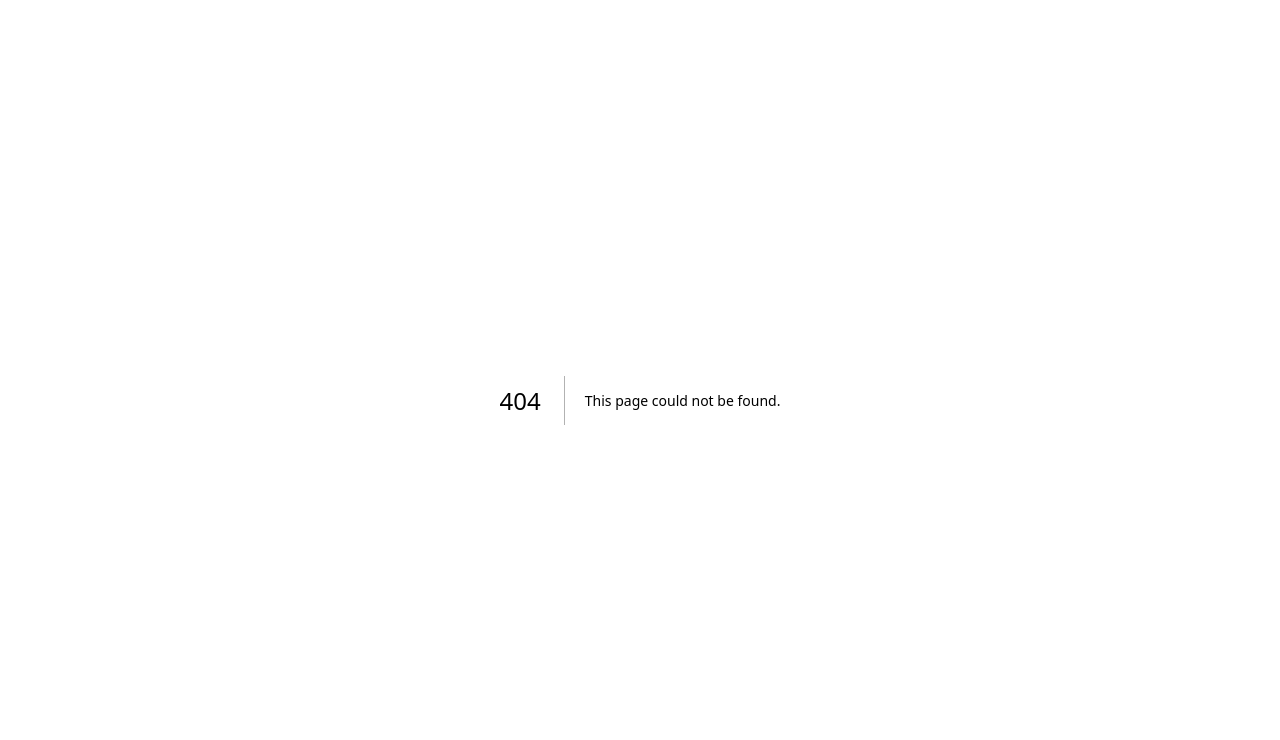
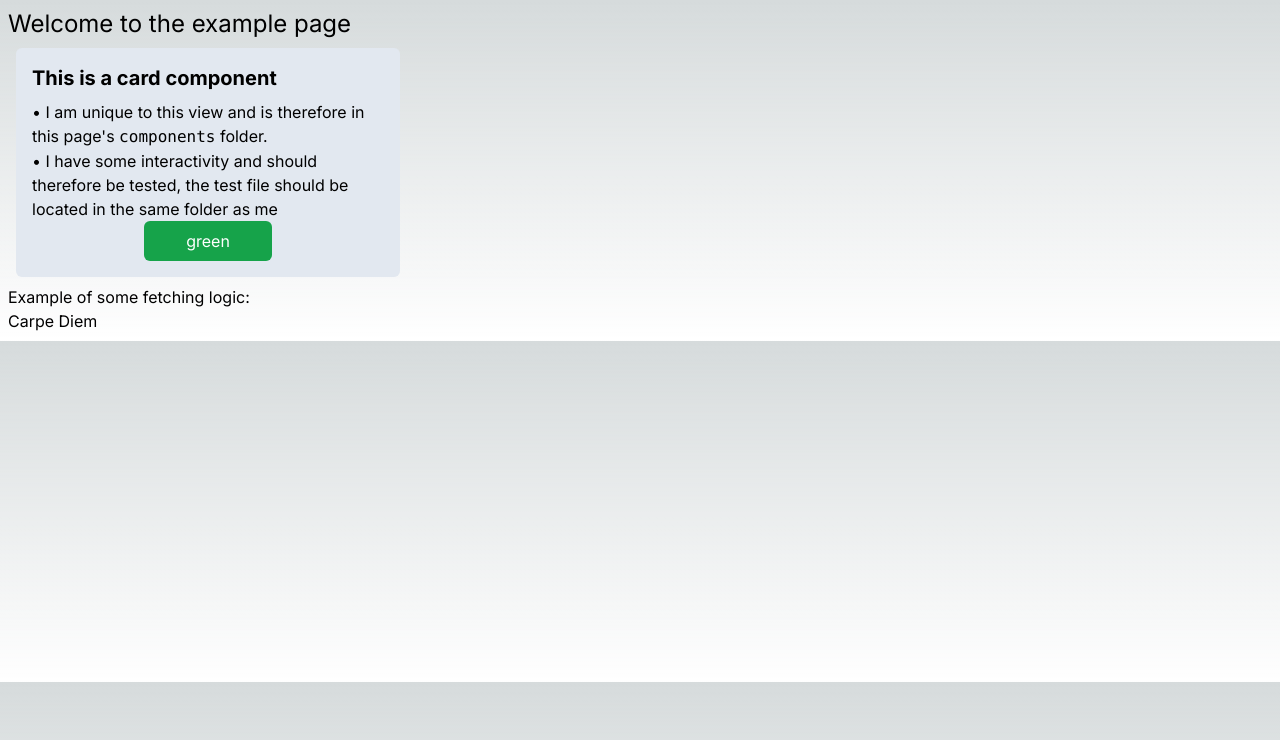
Before and after one commit to oscarheimdahl/next-test, a Next.js app: page /example-page in a window 1280 px wide. Before the commit this address had no page. Shown: the top 740 px of the page. Built offline with nearby package versions, Linux system fonts and the light colour scheme.

Commit message:
example page

```diff
--- a/package.json
+++ b/package.json
@@ -19,6 +19,7 @@
     "postcss": "8.4.26",
     "react": "18.2.0",
     "react-dom": "18.2.0",
+    "react-query": "^3.39.3",
     "tailwindcss": "3.3.3",
     "typescript": "5.1.6"
   },
--- /dev/null
+++ b/src/app/api/route.ts
@@ -0,0 +1,12 @@
+export async function GET(req: Request) {
+  const responseTexts = ['Carpe Diem', 'Hakuna Matata'];
+  const randomIndex = Math.floor(Math.random() * responseTexts.length);
+  const responseText = responseTexts[randomIndex];
+
+  await sleep(5000);
+  return new Response(responseText);
+}
+
+const sleep = async (msec: number) => {
+  return new Promise((resolve) => setTimeout(resolve, msec));
+};
--- a/src/app/create-new/page.tsx
+++ /dev/null
@@ -1,12 +0,0 @@
-import Card from './components/Card';
-
-const page = () => {
-  return (
-    <div>
-      <h1>Create new FL</h1>
-      <Card></Card>
-    </div>
-  );
-};
-
-export default page;
--- a/src/app/create-new/components/Card.tsx
+++ b/src/app/example-page/components/Card/Card.tsx
@@ -11,8 +11,8 @@ const Card = () => {
   };
 
   return (
-    <div className="p-2 m-2 bg-slate-200 rounded-md flex flex-col text-black w-fit max-w-sm">
-      <h2 className="text-xl font-bold ">This is a card component</h2>
+    <div className="p-4 m-2 bg-slate-200 rounded-md flex flex-col text-black w-fit max-w-sm">
+      <h2 className="t mb-2 text-xl font-bold ">This is a card component</h2>
       <ul>
         <li>
           • I am unique to this view and is therefore in this page&apos;s{' '}
--- /dev/null
+++ b/src/app/example-page/components/Fetcher/Fetcher.tsx
@@ -0,0 +1,28 @@
+'use client';
+
+import { ReactNode, useEffect } from 'react';
+import { useQuery } from 'react-query';
+
+const Fetcher = () => {
+  const run = async () => {
+    const data = await fetch('/api');
+    const text = await data.text();
+    return text;
+  };
+  const { data, isLoading, isFetching } = useQuery('key', run, {
+    refetchInterval: 10000,
+    refetchIntervalInBackground: false,
+  });
+
+  let renderedText: ReactNode = data;
+  if (isFetching) renderedText = <span className="animate-pulse">{data}</span>;
+  if (isLoading)
+    renderedText = <span className="animate-pulse">Loading...</span>;
+  return (
+    <div>
+      Example of some fetching logic: <br /> {renderedText}
+    </div>
+  );
+};
+
+export default Fetcher;
--- /dev/null
+++ b/src/app/example-page/page.tsx
@@ -0,0 +1,15 @@
+import Card from './components/Card/Card';
+import Fetcher from './components/Fetcher/Fetcher';
+import { useRouter } from 'next/router';
+
+const page = () => {
+  return (
+    <div className="p-2">
+      <h1 className="text-2xl">Welcome to the example page</h1>
+      <Card></Card>
+      <Fetcher></Fetcher>
+    </div>
+  );
+};
+
+export default page;
--- a/src/app/layout.tsx
+++ b/src/app/layout.tsx
@@ -1,6 +1,7 @@
 import type { Metadata } from 'next';
 import { Inter } from 'next/font/google';
 import './globals.css';
+import Providers from './providers';
 
 const inter = Inter({ subsets: ['latin'] });
 
@@ -16,7 +17,9 @@ export default function RootLayout({
 }) {
   return (
     <html lang="en">
-      <body className={inter.className}>{children}</body>
+      <body className={inter.className}>
+        <Providers>{children}</Providers>
+      </body>
     </html>
   );
 }
--- a/src/app/page.tsx
+++ b/src/app/page.tsx
@@ -5,8 +5,8 @@ export default function Home() {
     <div className="p-2">
       <h1 className="text-3xl">This is the start page</h1>
       <nav className="flex flex-col gap-2 m-2">
-        <Link href={'create-new'}>
-          <button className="bg-red-500 p-2 rounded-md">Create New</button>
+        <Link href={'example-page'}>
+          <button className="bg-red-500 p-2 rounded-md">Example page</button>
         </Link>
       </nav>
     </div>
--- /dev/null
+++ b/src/app/providers.tsx
@@ -0,0 +1,12 @@
+'use client';
+
+import { ReactNode, useState } from 'react';
+import { QueryClient, QueryClientProvider } from 'react-query';
+
+export default function Providers({ children }: { children: ReactNode }) {
+  const [queryClient] = useState(() => new QueryClient());
+
+  return (
+    <QueryClientProvider client={queryClient}>{children}</QueryClientProvider>
+  );
+}
```
Also changed, not shown: 2 other files (tests, documents, lock files or other folders).
